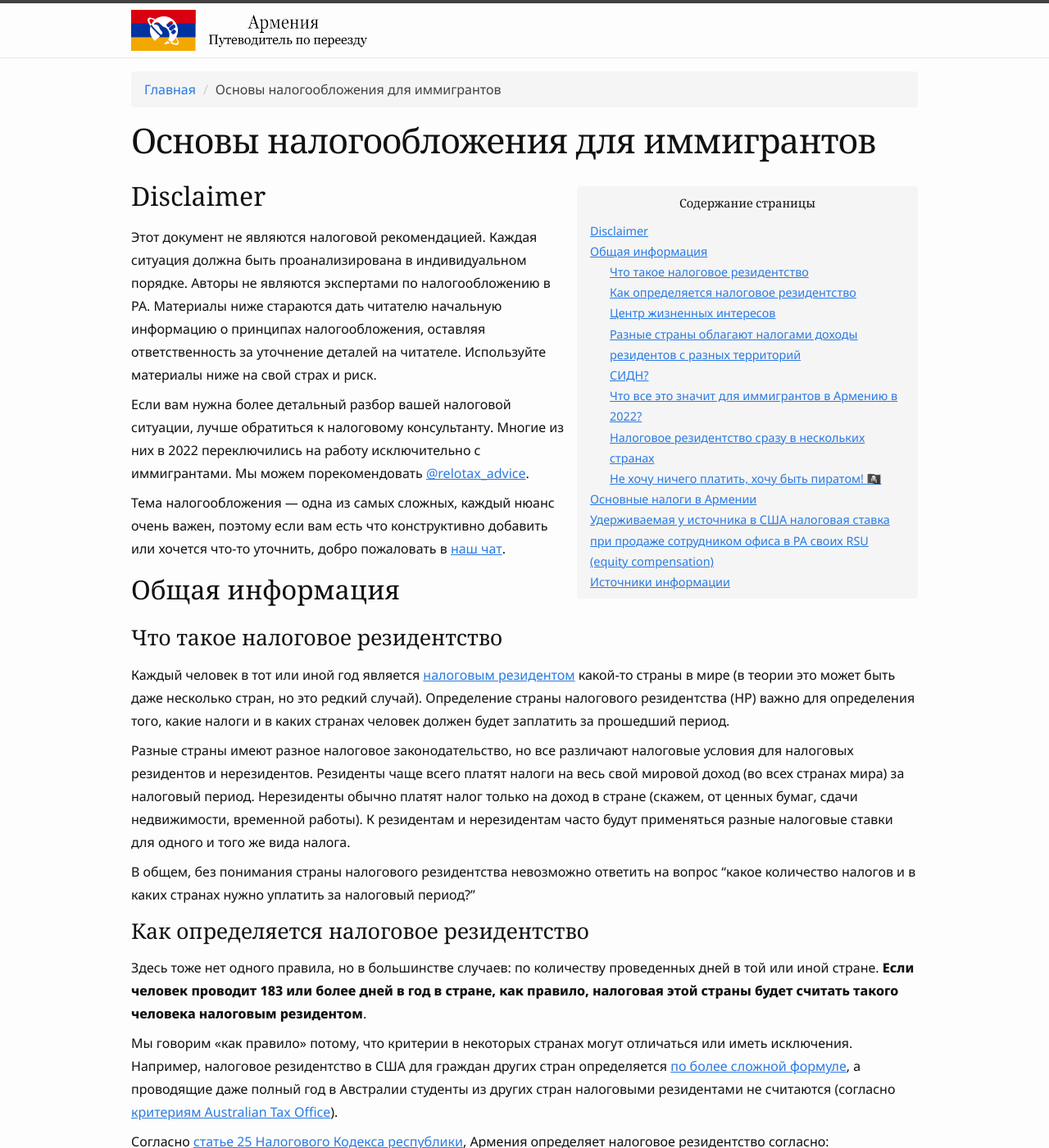
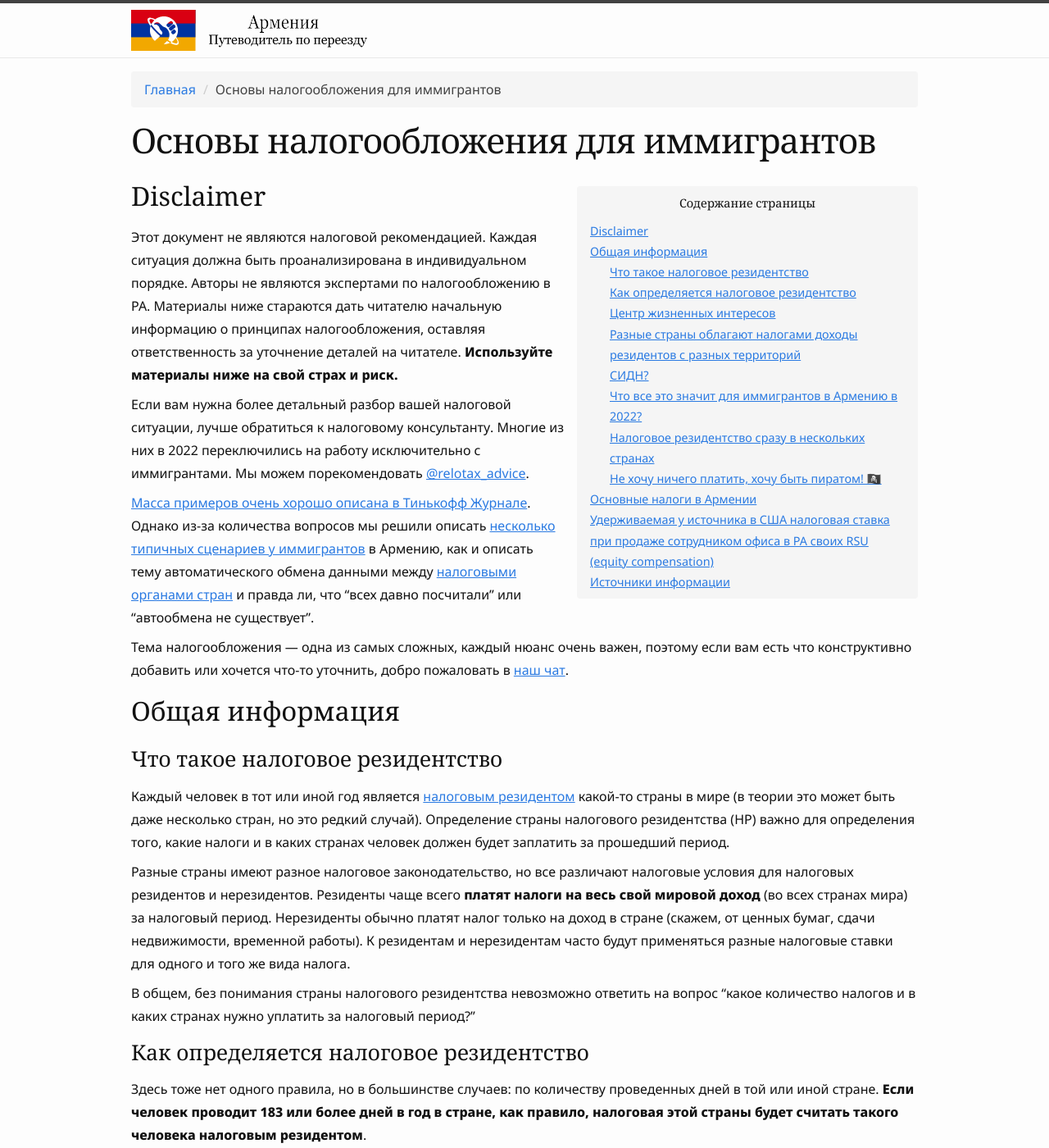
Before and after one commit to haywiki/haywiki.github.io, a Jekyll site: the page built from taxes.md, in a window 1280 px wide and 1400 px high. Shown: the whole window at 82% size. Built offline with Jekyll 4.4.1, drawn with Linux system fonts in a browser that asks for light colours; nearby versions of some CDN libraries; a script that is not in the unit is left out; some of the changed text lies outside the part shown.

Commit message:
Уточнения ссылок и доработка контента по налогообложению

```diff
--- a/taxes.md
+++ b/taxes.md
@@ -5,14 +5,16 @@
 
 ## Disclaimer
 
-Этот документ не являются налоговой рекомендацией. Каждая ситуация должна быть проанализирована в индивидуальном порядке.
-Авторы не являются экспертами по налогообложению в РА. Материалы ниже стараются дать читателю начальную информацию о
-принципах налогообложения, оставляя ответственность за уточнение деталей на читателе. Используйте материалы ниже на свой
-страх и риск.
+Этот документ не являются налоговой рекомендацией. Каждая ситуация должна быть проанализирована в индивидуальном порядке. Авторы не являются экспертами по налогообложению в РА. Материалы ниже стараются дать читателю начальную информацию о принципах налогообложения, оставляя ответственность за уточнение деталей на читателе. **Используйте материалы ниже на свой страх и риск.**
 
 Если вам нужна более детальный разбор вашей налоговой ситуации, лучше обратиться к налоговому консультанту. Многие из
 них в 2022 переключились на работу исключительно с иммигрантами. Мы можем порекомендовать
 [@relotax_advice](https://t.me/relotax_advice).
+
+[Масса примеров очень хорошо описана в Тинькофф Журнале](https://journal.tinkoff.ru/farewell). Однако из-за количества
+вопросов мы решили описать [несколько типичных сценариев у иммигрантов](https://www.notion.so/b708b16e13674e769fc4bd1beae69efb) в
+Армению, как и описать тему автоматического обмена данными между [налоговыми органами стран](https://www.notion.so/7daf89d3ed4b495a835f2ce28414d57a)
+и правда ли, что “всех давно посчитали” или “автообмена не существует”.
 
 Тема налогообложения — одна из самых сложных, каждый нюанс очень важен, поэтому если вам есть что конструктивно добавить
 или хочется что-то уточнить, добро пожаловать в [наш чат](https://t.me/am_banking_and_relocation_chat).
@@ -21,52 +23,31 @@
 
 ### Что такое налоговое резидентство
 
-Каждый человек в тот или иной год является [налоговым резидентом](https://en.m.wikipedia.org/wiki/Tax_residence)
-какой-то страны в мире (в теории это может быть даже несколько стран, но это редкий случай). Определение страны
-налогового резидентства (НР) важно для определения того, какие налоги и в каких странах человек должен будет заплатить
-за прошедший период.
+Каждый человек в тот или иной год является [налоговым резидентом](https://en.m.wikipedia.org/wiki/Tax_residence) какой-то страны в мире (в теории это может быть даже несколько стран, но это редкий случай). Определение страны налогового резидентства (НР) важно для определения того, какие налоги и в каких странах человек должен будет заплатить за прошедший период.
 
-Разные страны имеют разное налоговое законодательство, но все различают налоговые условия для налоговых резидентов и
-нерезидентов. Резиденты чаще всего платят налоги на весь свой мировой доход (во всех странах мира) за налоговый период.
-Нерезиденты обычно платят налог только на доход в стране (скажем, от ценных бумаг, сдачи недвижимости, временной работы).
-К резидентам и нерезидентам часто будут применяться разные налоговые ставки для одного и того же вида налога.
+Разные страны имеют разное налоговое законодательство, но все различают налоговые условия для налоговых резидентов и нерезидентов. Резиденты чаще всего **платят налоги на весь свой мировой доход** (во всех странах мира) за налоговый период. Нерезиденты обычно платят налог только на доход в стране (скажем, от ценных бумаг, сдачи недвижимости, временной работы). К резидентам и нерезидентам часто будут применяться разные налоговые ставки для одного и того же вида налога.
 
-В общем, без понимания страны налогового резидентства невозможно ответить на вопрос “какое количество налогов и в
-каких странах нужно уплатить за налоговый период?”
+В общем, без понимания страны налогового резидентства невозможно ответить на вопрос “какое количество налогов и в каких странах нужно уплатить за налоговый период?”
 
 ### Как определяется налоговое резидентство
 
-Здесь тоже нет одного правила, но в большинстве случаев: по количеству проведенных дней в той или иной стране.
-**Если человек проводит 183 или более дней в год в стране, как правило, налоговая этой страны будет считать такого
-человека налоговым резидентом**.
+Здесь тоже нет одного правила, но в большинстве случаев: по количеству проведенных дней в той или иной стране. **Если человек проводит 183 или более дней в год в стране, как правило, налоговая этой страны будет считать такого человека налоговым резидентом**.
 
-Мы говорим «как правило» потому, что критерии в некоторых странах могут отличаться или иметь исключения. Например,
-налоговое резидентство в США для граждан других стран определяется
-[по более сложной формуле](https://www.irs.gov/individuals/international-taxpayers/substantial-presence-test), а
-проводящие даже полный год в Австралии студенты из других стран налоговыми резидентами не считаются (согласно
-[критериям Australian Tax Office](https://www.ato.gov.au/Individuals/coming-to-australia-or-going-overseas/Your-tax-residency/Australian-resident-for-tax-purposes/)).
+Мы говорим “как правило” потому, что критерии в некоторых странах могут отличаться или иметь исключения. Например, налоговое резидентство в США для граждан других стран определяется [по более сложной формуле](https://www.irs.gov/individuals/international-taxpayers/substantial-presence-test), а проводящие даже полный год в Австралии студенты из других стран налоговыми резидентами не считаются (согласно [критериям Australian Tax Office](https://www.ato.gov.au/Individuals/coming-to-australia-or-going-overseas/Your-tax-residency/Australian-resident-for-tax-purposes/)).
 
-Согласно [статье 25 Налогового Кодекса республики](https://www.arlis.am/DocumentView.aspx?docid=137404),
-Армения определяет налоговое резидентство согласно:
+Согласно [статье 25 Налогового Кодекса республики](https://www.arlis.am/DocumentView.aspx?docid=137404), Армения определяет налоговое резидентство согласно:
 - количеству дней, проведенных на территории страны: 183 и более
 - центру жизненных интересов (работа, основное место проживания человека и членов семьи, и так далее)
 
 ### Центр жизненных интересов
 
-В налоговом законодательстве многих стран фигурирует термин «центр жизненных интересов». Он может использоваться как
-для определения налогового резидентства, так и для определения применимости СИДН (соглашения об избежании двойного
-налогообложения). Например, если в году человек не провел 183 или более дней ни в одной стране, налоговое резидентство
-будет определяться факторами вроде центра жизненных интересов.
+В налоговом законодательстве многих стран фигурирует термин “центр жизненных интересов”. Он может использоваться как для определения налогового резидентства, так и для определения применимости СИДН (соглашения об избежании двойного налогообложения). Например, если в году человек не провел 183 или более дней ни в одной стране, налоговое резидентство будет определяться факторами вроде центра жизненных интересов.
 
-Критериями для определения центра жизненных интересов часто бывают: проживание человека или ближайших членов семьи,
-наличие работы, недвижимости, контролируемых компаний, ведение политической деятельности в стране.
+Критериями для определения центра жизненных интересов часто бывают: проживание человека или ближайших членов семьи, наличие работы, недвижимости, контролируемых компаний, ведение политической деятельности в стране.
 
 ### Разные страны облагают налогами доходы резидентов с разных территорий
 
-В дополнение к стране налогового резидентства необходимо понимать, в каких странах были получен доходы. Большинство
-стран облагают налогами доходы на своей территории, плюс все мировые доходы своих налоговых резидентов.
-Однако [бывает и иначе](https://en.wikipedia.org/wiki/International_taxation#Individuals). Для простоты можно разделить
-страны на четыре группы:
+В дополнение к стране налогового резидентства необходимо понимать, в каких странах были получен доходы. Большинство стран облагают налогами доходы на своей территории, плюс все мировые доходы своих налоговых резидентов. Однако [бывает и иначе](https://en.wikipedia.org/wiki/International_taxation#Individuals). Для простоты можно разделить страны на четыре группы:
 
 - Налоги на доходы ФЛ отсутствуют. Это небольшая группа стран и территорий, наиболее актуальными для иммигрантов являются ОАЭ, Монако, Бахрейн, Катар
 - Налогом облагаются только локальные доходы (внутри страны), но не доходы НР в других странах. В качестве примеров можно привести Грузию, Коста Рику, Панаму, Сингапур. Этот принцип называется territorial taxation.
@@ -75,14 +56,9 @@
 
 ### СИДН?
 
-Многие страны заключают между собой [двусторонние соглашения об избежании двойного налогообложения](https://en.wikipedia.org/wiki/Double_taxation),
-сокращенно СИДН. Это межгосударственные соглашения, согласно которым налоговые резиденты одной из стран, имеющие доходы
-в другой стране, могут зачесть уплаченные на этот доход налоги (налоги, уплаченные «у источника») в счет налогов
-которые они обязаны уплатить в стране налогового резидентства.
+Многие страны заключают между собой [двусторонние соглашения об избежании двойного налогообложения](https://en.wikipedia.org/wiki/Double_taxation), сокращенно СИДН. Это межгосударственные соглашения, согласно которым налоговые резиденты одной из стран имеющие доходы в другой стране, могут зачесть уплаченные на этот доход налоги (налоги, уплаченные “у источника”) в счет налогов, которые они обязаны уплатить в стране налогового резидентства.
 
-Не все виды налогов можно зачесть за другие. Как правило, специальные режимы налогообложения (УСН в РФ и РА, например)
-не упоминаются в СИДН и зачесть их нельзя. Однако подоходные налоги, как правило, можно зачесть, а часто именно они
-являются главными пунктами налоговой нагрузки.
+Не все виды налогов можно зачесть за другие. Как правило, специальные режимы налогообложения (УСН в РФ и РА, например) не упоминаются в СИДН и зачесть их нельзя. Однако подоходные налоги, как правило, можно зачесть, а часто именно они являются главными пунктами налоговой нагрузки.
 
 ### Что все это значит для иммигрантов в Армению в 2022?
 
@@ -121,14 +88,9 @@
 
 Авторы этого поста рекомендуют соблюдать законы там, где это практически возможно, включая налоговое законодательство.
 
-Особенно частой наивной точкой зрения является такая: “я въезжал в Армению по внутреннему паспорту РФ, штампов нет,
-докажите, что я вообще не был в РФ!”
+Особенно частой наивной точкой зрения является такая: “я въезжал в Армению по внутреннему паспорту РФ, штампов нет, докажите, что я вообще не был в РФ!”
 
-Это — опасная логика, которая основывается на том, что у пограничной службы и ФНС не будет другого источника данных о
-пересечении границы. Здравый смысл подсказывает, что в эпоху компьютеров, сетей и баз данных разной степени
-распределенности, это не соответствует действительности. В случае необходимости налоговые органы РФ, Армении и других
-стран смогут запросить у своей пограничной службы данные о пересечении вами границы и общем сроке нахождения в стране.
-После чего ваше налоговое резидентство легко определит не только программа, но и клерк низшей квалификации.
+Это — опасная логика, которая основывается на том, что у пограничной службы и ФНС не будет другого источника данных о пересечении границы. Здравый смысл подсказывает, что в эпоху компьютеров, сетей и баз данных разной степени распределенности, это не соответствует действительности. В случае необходимости налоговые органы РФ, Армении и других стран смогут запросить у своей пограничной службы данные о пересечении вами границы и общем сроке нахождения в стране. После чего ваше налоговое резидентство легко определит не только программа, но и клерк низшей квалификации.
 
 ## Основные налоги в Армении
 
@@ -162,4 +124,5 @@
 
 ## Источники информации
 
-- [Армения: иммиграция, легализация, банки, налоги](https://t.me/am_banking_and_residency)
+- [Армения: ВНЖ, банки, налоги](https://t.me/am_banking_and_residency)
+- [Основы налогообложения для иммигрантов](https://www.notion.so/0b49c8134ee9451cbae5900af92b1af8)
```
Also changed, not shown: other parts of taxes.md (+4 -13 lines), business/ip-money.md (+1 -1 lines), business/ip-new.md (+1 -1 lines), documents/registration.md (+1 -1 lines), money/bank-address.md (added, +54 -0 lines), money/russian-cards.md (+2 -2 lines), moving/out-money.md (+1 -1 lines).
